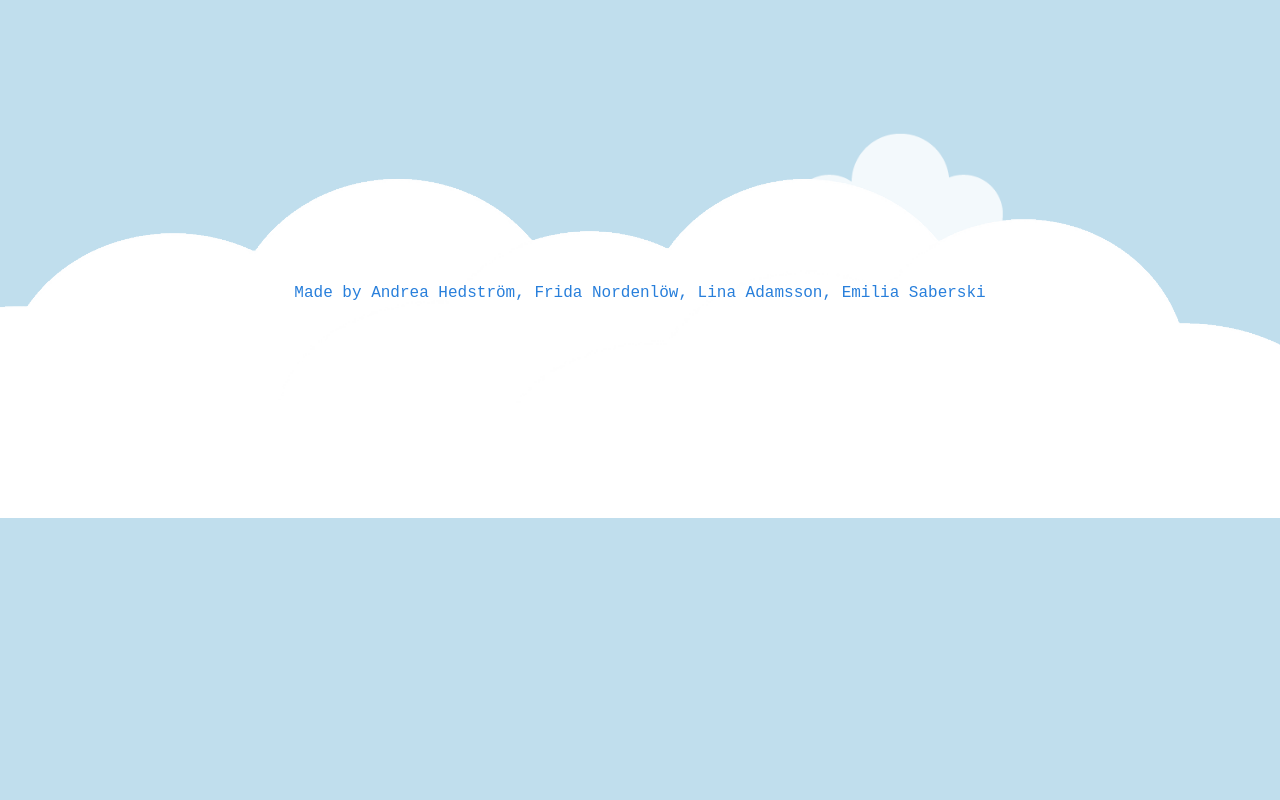
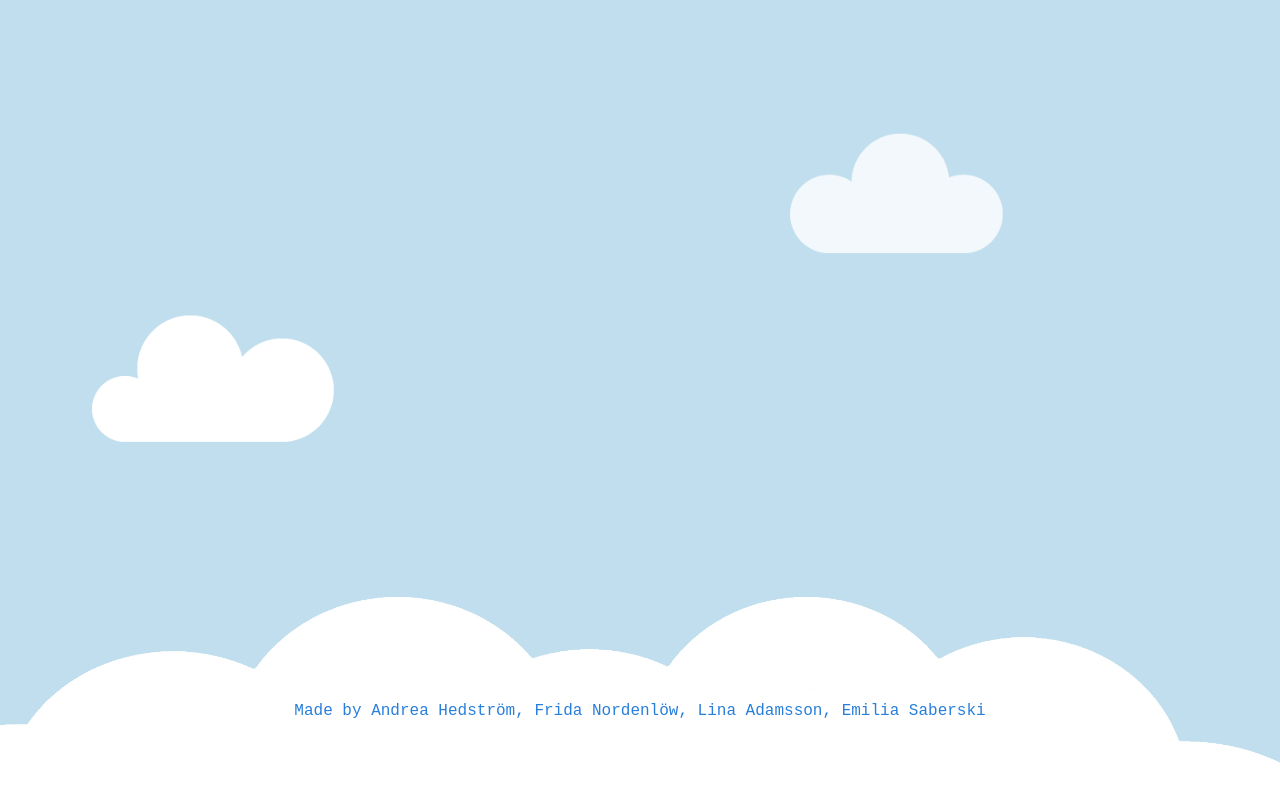
Before and after one commit to LinaAdamsson/final-project-frontend, a React (Create React App) app: page /contact in a window 1280 px wide. Shown: the part 458-1258 px from the top of the page. Before the commit the page ends 976 px from the top, so only its background shows below. Built offline with nearby package versions, Linux system fonts and the light colour scheme; a web font is replaced by a local one.

Commit message:
Moved Footer from maincontainer

```diff
--- a/src/components/Main.js
+++ b/src/components/Main.js
@@ -71,6 +71,7 @@ const Main = () => {
   // or apply loader in one view (missionboard?)
 
   return (
+    <>
       <MainContainer>
         <Header currentSlideIndex={currentSlideIndex} />
         <FetchScores />
@@ -88,8 +89,9 @@ const Main = () => {
           </div>
         </Slider>
         <LogoutButton type="button" onClick={onLogoutButtonClick}>Logout</LogoutButton>
+      </MainContainer>
       <Footer />
-    </MainContainer>
+    </>
   )
 }
 
--- a/src/styles/FooterStyle.js
+++ b/src/styles/FooterStyle.js
@@ -1,11 +1,11 @@
 import styled from 'styled-components/macro';
 
 export const FooterContainer = styled.div`
-  position: absolute;
+  position: relative;
   display: flex;
   flex-direction: column;
   align-items: center;
-  bottom: -1rem;
+  bottom: 0;
   width: 100vw;
   /* height: 4rem; */
   /* margin-bottom: -70px; */
@@ -13,7 +13,7 @@ export const FooterContainer = styled.div`
     bottom: -5vh;
   }
   @media (min-width: 1024px){
-    bottom: -22vh;
+    bottom: -25vh;
   }
   `
 
--- a/src/utils/urls.js
+++ b/src/utils/urls.js
@@ -1,4 +1,4 @@
-const BASE_URL = 'http://localhost:8080';
-// const BASE_URL = 'https://final-project-backend-keqaxpda6q-no.a.run.app/';
+// const BASE_URL = 'http://localhost:8080';
+const BASE_URL = 'https://final-project-backend-keqaxpda6q-no.a.run.app/';
 
 export const API_URL = (slug) => `${BASE_URL}/${slug}`
```
Lines whose indentation alone changed are shown as unchanged.
